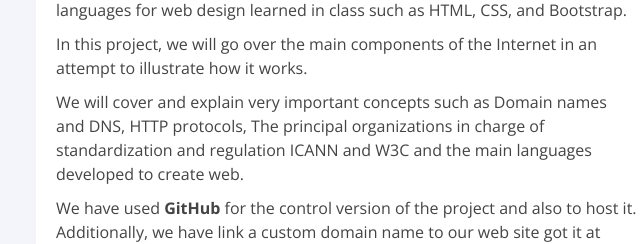
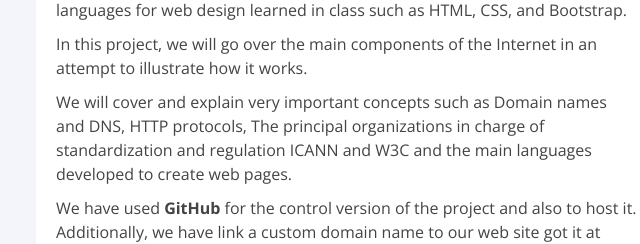
Before and after one commit to an74njit/How_Internet_works, a plain HTML site: page about.html in a window 1280 px wide. Shown: the part 987-1231 px from the top of the page, 79-719 px from the left. Drawn offline with nearby package versions, Linux system fonts and the light colour scheme.

Commit message:
Bug: Fixing author section

```diff
--- a/about.html
+++ b/about.html
@@ -115,7 +115,7 @@
                                 In this project, we will go over the main components of the Internet in an attempt to illustrate how it works.
                             </p>
                             <p>
-                                We will cover and explain very important concepts such as Domain names and DNS, HTTP protocols, The principal organizations in charge of standardization and regulation ICANN and W3C and the main languages developed to create web.
+                                We will cover and explain very important concepts such as Domain names and DNS, HTTP protocols, The principal organizations in charge of standardization and regulation ICANN and W3C and the main languages developed to create web pages.
                             </p>
                             <p>
                                 We have used <strong>GitHub</strong> for the control version of the project and also to host it.
```
